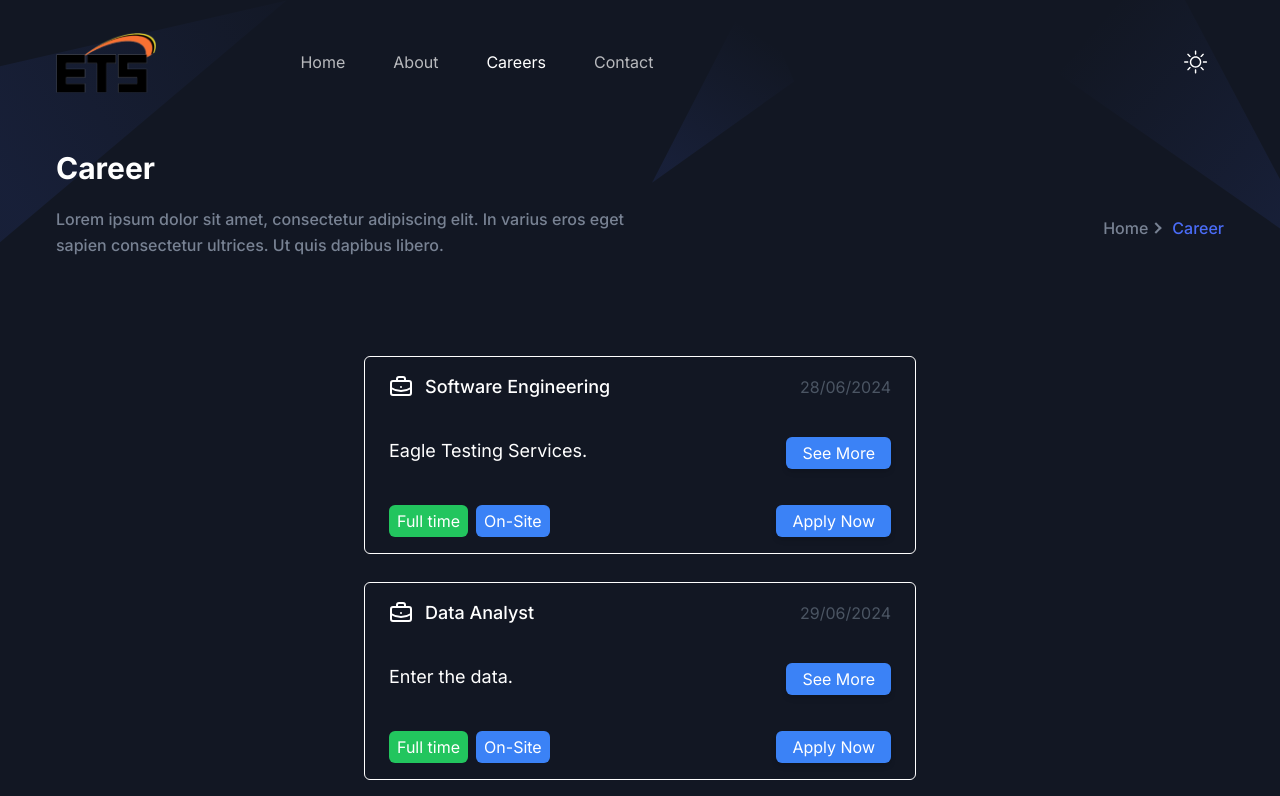
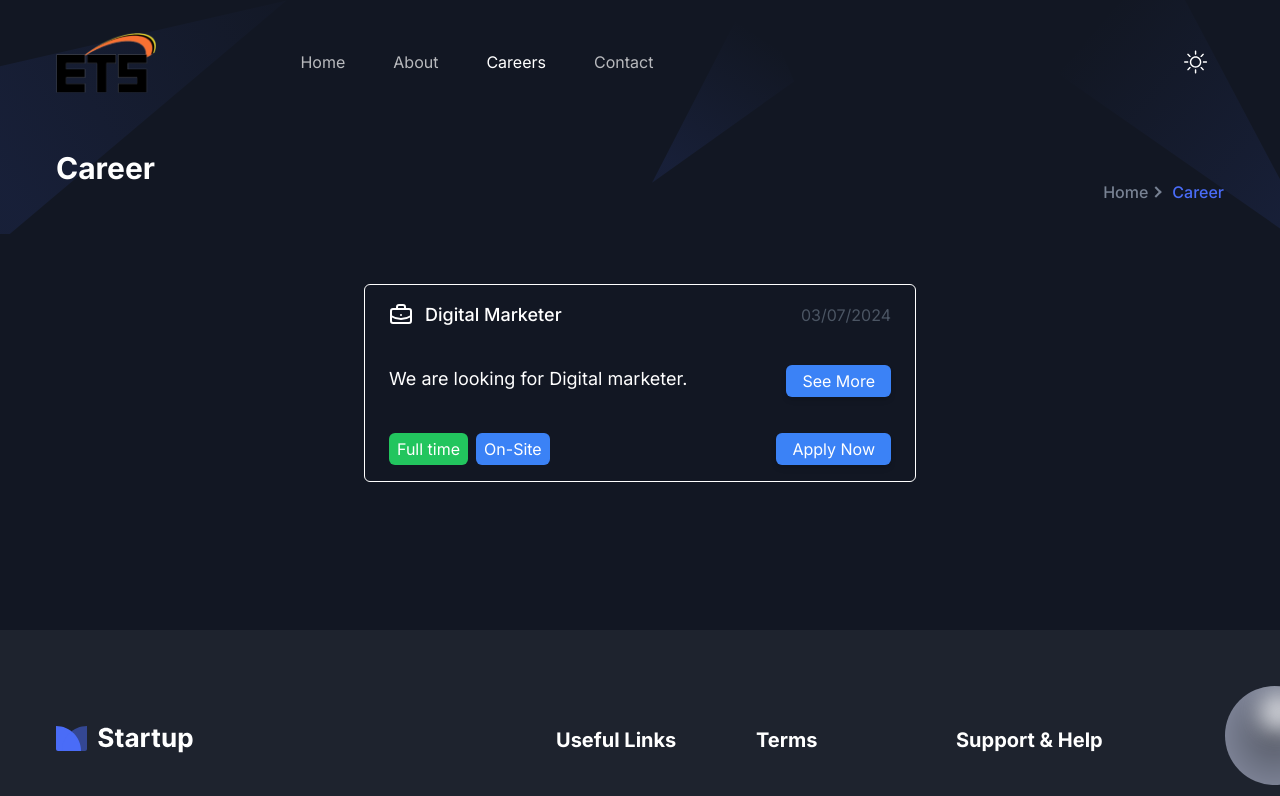
Before and after one commit to Bilalets/ets-site, a Next.js app: page /Career in a window 1280 px wide. Shown: the top 796 px of the page. Built offline with nearby package versions, Linux system fonts and the light colour scheme.

Commit message:
change text add ads

```diff
--- a/app/Career/page.tsx
+++ b/app/Career/page.tsx
@@ -15,7 +15,8 @@ const Blog = () => {
     <>
       <Breadcrumb
         pageName="Career"
-        description="Lorem ipsum dolor sit amet, consectetur adipiscing elit. In varius eros eget sapien consectetur ultrices. Ut quis dapibus libero."
+        description=""
+        titledes=""
       />
 
       <section className="pb-[120px] pt-[50px]">
--- a/app/about/page.tsx
+++ b/app/about/page.tsx
@@ -15,7 +15,8 @@ const AboutPage = () => {
     <>
       <Breadcrumb
         pageName="About Page"
-        description="Lorem ipsum dolor sit amet, consectetur adipiscing elit. In varius eros eget sapien consectetur ultrices. Ut quis dapibus libero."
+        description="We are here to help students for their better tomorrow"
+        titledes=''
       />
       <AboutSectionOne />
       <AboutSectionTwo />
--- a/app/blog-details/page.tsx
+++ b/app/blog-details/page.tsx
@@ -327,7 +327,7 @@ const BlogDetailsPage = () => {
                         Share this post :
                       </h5>
                       <div className="flex items-center sm:justify-end">
-
+                         x
                       </div>
                     </div>
                   </div>
--- a/app/contact/page.tsx
+++ b/app/contact/page.tsx
@@ -14,7 +14,8 @@ const ContactPage = () => {
     <>
       <Breadcrumb
         pageName="Contact Page"
-        description="Lorem ipsum dolor sit amet, consectetur adipiscing elit. In varius eros eget sapien consectetur ultrices. Ut quis dapibus libero."
+        description="Have questions about our programs?"
+        titledes = "Have a question, comment, or just want to say hello? We’d love to hear from you! Feel free to reach out to us using any of the methods"
       />
 
       <Contact />
--- a/components/Career/blogData.tsx
+++ b/components/Career/blogData.tsx
@@ -5,9 +5,9 @@ import { ReactNode } from "react";
 const blogData: Blog[] = [
   {
     id: 1,
-    title: "Software Engineering",
+    title: "Digital Marketer",
     paragraph:
-      "Eagle Testing Services.",
+      "We are looking for Digital marketer.",
     image: "/images/blog/blog-01.jpg",
     author: {
       name: "Samuyl Joshi",
@@ -15,35 +15,35 @@ const blogData: Blog[] = [
       designation: "Graphic Designer",
     },
     tags: ["creative"],
-    publishDate: "28/06/2024",
+    publishDate: "03/07/2024",
   },
-  {
-    id: 2,
-    title: "Data Analyst",
-    paragraph:
-      "Enter the data.",
-    image: "/images/adds/add.png",
-    author: {
-      name: "Musharof Chy",
-      icon: <BriefcaseBusiness />,
-      designation: "Content Writer",
-    },
-    tags: ["computer"],
-    publishDate: "29/06/2024",
-  },
-  {
-    id: 3,
-    title: "Web-Developer Intern.",
-    paragraph:
-      "Build Websites and Portals.",
-    image: "/images/blog/blog-03.jpg",
-    author: {
-      name: "Lethium Deo",
-      icon: <BriefcaseBusiness />,
-      designation: "Graphic Designer",
-    },
-    tags: ["design"],
-    publishDate: "30/06/2024",
-  },
+  // {
+  //   id: 2,
+  //   title: "Data Analyst",
+  //   paragraph:
+  //     "Enter the data.",
+  //   image: "/images/adds/add.png",
+  //   author: {
+  //     name: "Musharof Chy",
+  //     icon: <BriefcaseBusiness />,
+  //     designation: "Content Writer",
+  //   },
+  //   tags: ["computer"],
+  //   publishDate: "29/06/2024",
+  // },
+  // {
+  //   id: 3,
+  //   title: "Web-Developer Intern.",
+  //   paragraph:
+  //     "Build Websites and Portals.",
+  //   image: "/images/blog/blog-03.jpg",
+  //   author: {
+  //     name: "Lethium Deo",
+  //     icon: <BriefcaseBusiness />,
+  //     designation: "Graphic Designer",
+  //   },
+  //   tags: ["design"],
+  //   publishDate: "30/06/2024",
+  // },
 ];
 export default blogData;
--- a/components/Career/paymentmodal.tsx
+++ b/components/Career/paymentmodal.tsx
@@ -1,5 +1,5 @@
 // PaymentModal.tsx
-
+"use client";
 import Image from 'next/image';
 import React from 'react';
 
@@ -23,9 +23,8 @@ const PaymentModal: React.FC<PaymentModalProps> = ({ showModal, theme, closeModa
         <p className="text-lg font-semibold">Scan QR code for payment</p>
       </div>
       <div className="flex justify-center mb-4">
-        <Image src="/images/QRcode/ets.jpg" alt="Payment Instructions" className="w-1/2 h-auto" />
-
-        <Image src="/images/QRcode/ets2.jpg" alt="Another Image" className="w-1/2 h-auto ml-4" />
+        <Image src="/images/QRcode/ets.jpg" alt="Payment Instructions"  width={340} height={340}/>
+        <Image src="/images/QRcode/ets2.jpg" alt="Another Image"   width={300} height={300}/>
       </div>
       <div className="flex justify-center mb-4">
         <input
--- a/components/Common/Breadcrumb.tsx
+++ b/components/Common/Breadcrumb.tsx
@@ -3,9 +3,11 @@ import Link from "next/link";
 const Breadcrumb = ({
   pageName,
   description,
+  titledes
 }: {
   pageName: string;
   description: string;
+  titledes:string;
 }) => {
   return (
     <>
@@ -17,10 +19,12 @@ const Breadcrumb = ({
                 <h1 className="mb-5 text-2xl font-bold text-black dark:text-white sm:text-3xl">
                   {pageName}
                 </h1>
-                <p className="text-base font-medium leading-relaxed text-body-color">
+                <p className="text-3xl md:text-4xl lg:text-5xl font-bold leading-relaxed text-blue-600 dark:text-white">
                   {description}
                 </p>
               </div>
+              <p>{titledes}</p>
+
             </div>
             <div className="w-full px-4 md:w-4/12 lg:w-5/12">
               <div className="text-end">
--- a/components/Contact/NewsLatterBox.tsx
+++ b/components/Contact/NewsLatterBox.tsx
@@ -10,12 +10,13 @@ const NewsLatterBox = () => {
       className="wow fadeInUp shadow-three dark:bg-gray-dark relative z-10 rounded-sm bg-white p-8 sm:p-11 lg:p-8 xl:p-11"
       data-wow-delay=".2s"
     >
-      <h3 className="mb-4 text-2xl font-bold leading-tight text-black dark:text-white">
+      <h3 className="mb-4 text-2xl font-bold leading-tight text-blue-600 dark:text-white">
         Subscribe to receive future updates
       </h3>
-      <p className="mb-11 border-b border-body-color border-opacity-25 pb-11 text-base leading-relaxed text-body-color dark:border-white dark:border-opacity-25">
-        Lorem ipsum dolor sited Sed ullam corper consectur adipiscing Mae ornare
-        massa quis lectus.
+      <p className="mb-11 border-b border-body-color border-opacity-25 pb-11 text-base leading-relaxed text-body-color dark:text-white dark:border-white dark:border-opacity-25">
+      Empower your business with OurSaaS: Streamline operations, optimize workflows,
+      and scale efficiently with our customizable cloud solutions.
+      From data analytics to customer relations, unlock growth with our innovative tools
       </p>
       <div>
         <input
--- a/components/Contact/index.tsx
+++ b/components/Contact/index.tsx
@@ -11,8 +11,8 @@ const Contact = () => {
               data-wow-delay=".15s
               "
             >
-              <h2 className="mb-3 text-2xl font-bold text-black dark:text-white sm:text-3xl lg:text-2xl xl:text-3xl">
-                Need Help? Open a Ticket
+              <h2 className="mb-3 text-2xl font-bold text-blue-600 dark:text-white sm:text-3xl lg:text-2xl xl:text-3xl">
+                Need Help?
               </h2>
               <p className="mb-12 text-base font-medium text-body-color">
                 Our support team will get back to you ASAP via email.
@@ -67,7 +67,7 @@ const Contact = () => {
                   </div>
                   <div className="w-full px-4">
                     <button className="shadow-submit dark:shadow-submit-dark rounded-sm bg-primary px-9 py-4 text-base font-medium text-white duration-300 hover:bg-primary/90">
-                      Submit Ticket
+                      Submit
                     </button>
                   </div>
                 </div>
--- a/components/Hero/index.tsx
+++ b/components/Hero/index.tsx
@@ -21,7 +21,7 @@ const Hero = () => {
                 At ETS, we believe in the transformative power of education and the pivotal role that accurate and insightful assessments play in shaping the future of students. Our mission is to empower students to achieve excellence by providing comprehensive testing solutions that are designed to identify strengths, uncover potential, and guide personal and academic growth.
                 </p>
                 <div className="flex flex-col items-center justify-center space-y-4 sm:flex-row sm:space-x-4 sm:space-y-0">
-                  <Link href={"https://sat-ets.vercel.app/"}>
+                  <Link href={"https://sat.ets.edu.pk/"}>
                   <button
 
                 className="rounded-lg bg-primary px-8 py-4 text-base font-semibold text-white duration-300 ease-in-out hover:bg-primary/80"
```
Also changed, not shown: public/images/about/blog-01.jpg (added), public/images/blog/blog-01.jpg (deleted).
